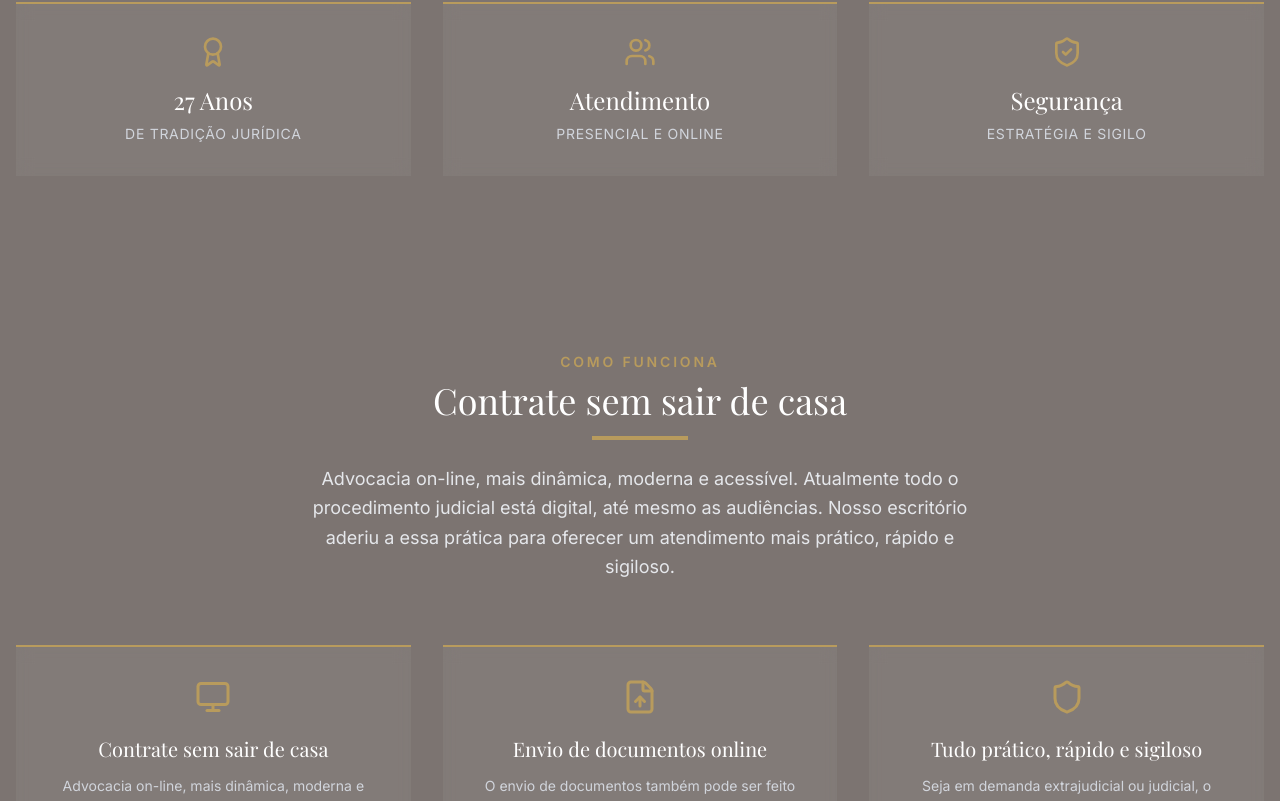
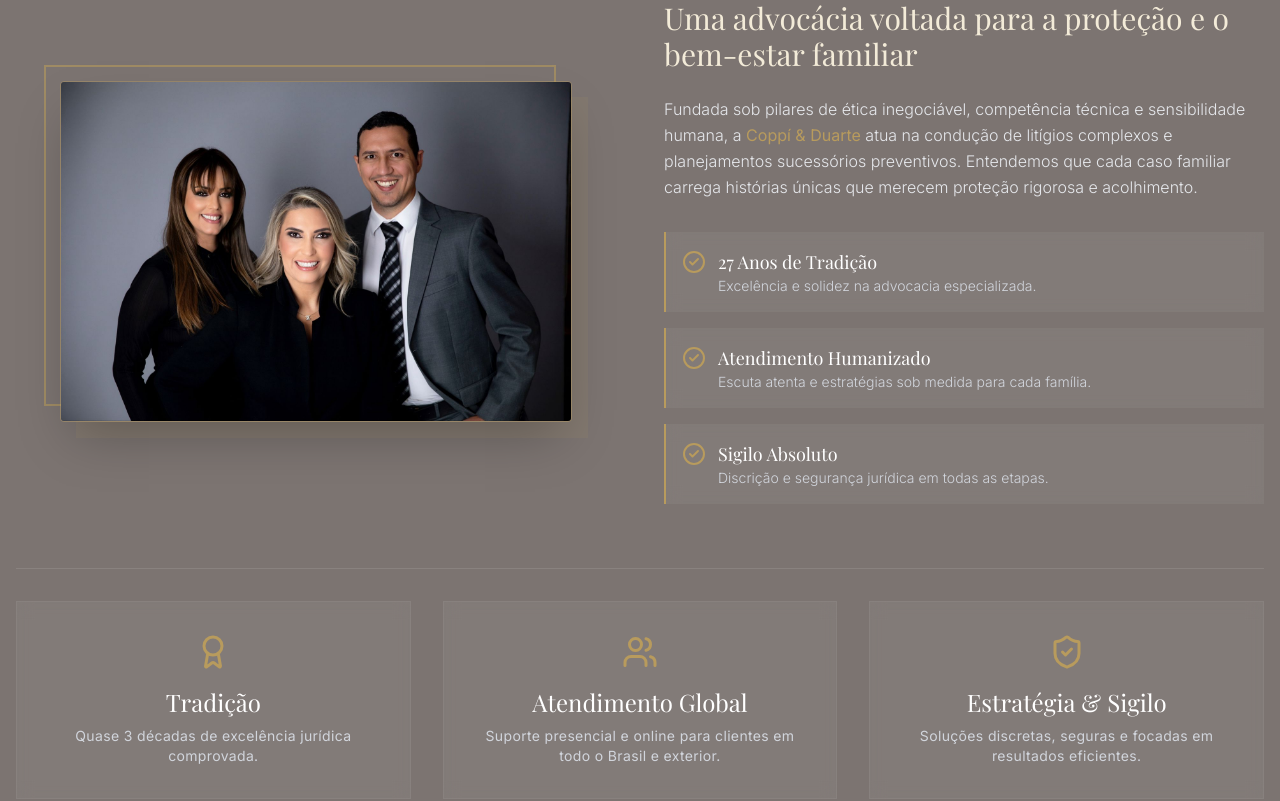
Before and after one commit to Duartois/Family-Law-Office-Information, a React (Vite) app: page / in a window 1280 px wide. Shown: the part 1340-2141 px from the top of the page. Built offline with nearby package versions, Linux system fonts and the light colour scheme.

Commit message:
feat: redesenhar seção About com foto da equipe e layout moderno

```diff
--- a/src/components/About.jsx
+++ b/src/components/About.jsx
@@ -1,18 +1,20 @@
 import React from 'react';
 import { motion } from 'framer-motion';
-import { Award, Users, ShieldCheck } from 'lucide-react';
+import { Award, Users, ShieldCheck, CheckCircle2 } from 'lucide-react';
+import equipeImg from '../assets/equipe.jpg';
 
 export default function About() {
-  const features = [
-    { icon: <Award size={32} />, title: "27 Anos", desc: "De tradição jurídica" },
-    { icon: <Users size={32} />, title: "Atendimento", desc: "Presencial e Online" },
-    { icon: <ShieldCheck size={32} />, title: "Segurança", desc: "Estratégia e sigilo" }
+  const highlights = [
+    { title: "27 Anos de Tradição", desc: "Excelência e solidez na advocacia especializada." },
+    { title: "Atendimento Humanizado", desc: "Escuta atenta e estratégias sob medida para cada família." },
+    { title: "Sigilo Absoluto", desc: "Discrição e segurança jurídica em todas as etapas." }
   ];
 
   return (
-    <section id="sobre" className="bg-[#7c7471] text-white py-20 overflow-hidden">
+    <section id="sobre" className="bg-[#7c7471] text-white py-24 overflow-hidden relative">
       <div className="max-w-7xl mx-auto px-4">
 
+        {/* Cabeçalho da Seção */}
         <motion.div
           initial={{ opacity: 0, y: 30 }}
           whileInView={{ opacity: 1, y: 0 }}
@@ -20,32 +22,116 @@ export default function About() {
           transition={{ duration: 0.6 }}
           className="text-center mb-16"
         >
-          <h2 className="text-3xl md:text-4xl font-serif mb-4">
-            Nossa Trajetória
+          <span className="text-[#b89b5d] text-sm uppercase tracking-[0.25em] font-semibold mb-3 block">
+            Quem Somos
+          </span>
+          <h2 className="text-3xl md:text-5xl font-serif mb-4 tracking-wide">
+            Nossa Trajetória e Compromisso
           </h2>
           <div className="w-24 h-1 bg-[#b89b5d] mx-auto mb-6"></div>
-          <p className="max-w-3xl mx-auto text-gray-200 leading-relaxed text-lg">
-            Com quase três décadas de atuação, a Coppí & Duarte consolidou-se pela busca incansável por soluções jurídicas personalizadas. Entendemos que o Direito de Família exige um olhar humano e altamente estratégico para proteger os interesses de nossos clientes.
+          <p className="max-w-3xl mx-auto text-gray-200 leading-relaxed text-lg font-light">
+            Unimos experiência profunda no Direito de Família e Sucessões a uma visão moderna e estratégica, prestando um suporte jurídico de alto padrão.
           </p>
         </motion.div>
 
-        <div className="grid grid-cols-1 md:grid-cols-3 gap-8">
-          {features.map((feat, index) => (
+        {/* Layout Principal: Imagem + Texto Informativo */}
+        <div className="grid grid-cols-1 lg:grid-cols-12 gap-12 items-center mb-16">
+
+          {/* Coluna da Imagem Estilizada */}
           <motion.div
-              key={index}
-              initial={{ opacity: 0, y: 50 }}
+            initial={{ opacity: 0, x: -40 }}
+            whileInView={{ opacity: 1, x: 0 }}
+            viewport={{ once: true }}
+            transition={{ duration: 0.8 }}
+            className="lg:col-span-6 flex justify-center"
+          >
+            <div className="relative w-full max-w-lg">
+              {/* Borda decorativa geométrica */}
+              <div className="absolute -top-4 -left-4 w-full h-full border-2 border-[#b89b5d]/60 z-0 hidden md:block"></div>
+              <div className="absolute -bottom-4 -right-4 w-full h-full bg-[#b89b5d]/10 z-0 hidden md:block"></div>
+
+              <img
+                src={equipeImg}
+                alt="Equipe Coppí & Duarte Advogados"
+                className="w-full h-auto object-cover shadow-2xl relative z-10 border border-[#b89b5d]/40 rounded-sm"
+              />
+            </div>
+          </motion.div>
+
+          {/* Coluna de Informações / Conteúdo */}
+          <motion.div
+            initial={{ opacity: 0, x: 40 }}
+            whileInView={{ opacity: 1, x: 0 }}
+            viewport={{ once: true }}
+            transition={{ duration: 0.8 }}
+            className="lg:col-span-6 space-y-6"
+          >
+            <h3 className="text-2xl md:text-3xl font-serif text-[#f3ebd8]">
+              Uma advocácia voltada para a proteção e o bem-estar familiar
+            </h3>
+
+            <p className="text-gray-200 leading-relaxed text-base font-light">
+              Fundada sob pilares de ética inegociável, competência técnica e sensibilidade humana, a <strong className="text-[#b89b5d] font-normal">Coppí & Duarte</strong> atua na condução de litígios complexos e planejamentos sucessórios preventivos. Entendemos que cada caso familiar carrega histórias únicas que merecem proteção rigorosa e acolhimento.
+            </p>
+
+            <div className="space-y-4 pt-2">
+              {highlights.map((item, idx) => (
+                <div key={idx} className="flex items-start space-x-3 bg-white/5 p-4 border-l-2 border-[#b89b5d] backdrop-blur-sm">
+                  <CheckCircle2 className="text-[#b89b5d] w-6 h-6 flex-shrink-0 mt-0.5" />
+                  <div>
+                    <h4 className="text-white font-serif text-lg">{item.title}</h4>
+                    <p className="text-gray-300 text-sm font-light">{item.desc}</p>
+                  </div>
+                </div>
+              ))}
+            </div>
+
+          </motion.div>
+        </div>
+
+        {/* Cards Inferiores de Destaque Rápido */}
+        <div className="grid grid-cols-1 md:grid-cols-3 gap-8 pt-8 border-t border-white/10">
+          <motion.div
+            initial={{ opacity: 0, y: 30 }}
             whileInView={{ opacity: 1, y: 0 }}
             viewport={{ once: true }}
-              transition={{ duration: 0.5, delay: index * 0.2 }}
-              className="bg-white/5 backdrop-blur-sm p-8 border-t-2 border-[#b89b5d] text-center hover:bg-white/10 transition-colors duration-300"
+            transition={{ duration: 0.5, delay: 0.1 }}
+            className="bg-white/5 backdrop-blur-sm p-8 text-center hover:bg-white/10 transition-colors duration-300 border border-white/5"
           >
             <div className="text-[#b89b5d] flex justify-center mb-4">
-                {feat.icon}
+              <Award size={36} />
             </div>
-              <h3 className="text-2xl font-serif mb-2">{feat.title}</h3>
-              <p className="text-gray-300 text-sm uppercase tracking-wider">{feat.desc}</p>
+            <h4 className="text-2xl font-serif mb-2">Tradição</h4>
+            <p className="text-gray-300 text-sm tracking-wide">Quase 3 décadas de excelência jurídica comprovada.</p>
           </motion.div>
-          ))}
+
+          <motion.div
+            initial={{ opacity: 0, y: 30 }}
+            whileInView={{ opacity: 1, y: 0 }}
+            viewport={{ once: true }}
+            transition={{ duration: 0.5, delay: 0.3 }}
+            className="bg-white/5 backdrop-blur-sm p-8 text-center hover:bg-white/10 transition-colors duration-300 border border-white/5"
+          >
+            <div className="text-[#b89b5d] flex justify-center mb-4">
+              <Users size={36} />
+            </div>
+            <h4 className="text-2xl font-serif mb-2">Atendimento Global</h4>
+            <p className="text-gray-300 text-sm tracking-wide">Suporte presencial e online para clientes em todo o Brasil e exterior.</p>
+          </motion.div>
+
+          <motion.div
+            initial={{ opacity: 0, y: 30 }}
+            whileInView={{ opacity: 1, y: 0 }}
+            viewport={{ once: true }}
+            transition={{ duration: 0.5, delay: 0.5 }}
+            className="bg-white/5 backdrop-blur-sm p-8 text-center hover:bg-white/10 transition-colors duration-300 border border-white/5"
+          >
+            <div className="text-[#b89b5d] flex justify-center mb-4">
+              <ShieldCheck size={36} />
+            </div>
+            <h4 className="text-2xl font-serif mb-2">Estratégia & Sigilo</h4>
+            <p className="text-gray-300 text-sm tracking-wide">Soluções discretas, seguras e focadas em resultados eficientes.</p>
+          </motion.div>
         </div>
 
       </div>
```
Also changed, not shown: public/equipe.jpg (added), src/assets/equipe.jpg (added). Lines whose indentation alone changed are shown as unchanged.
